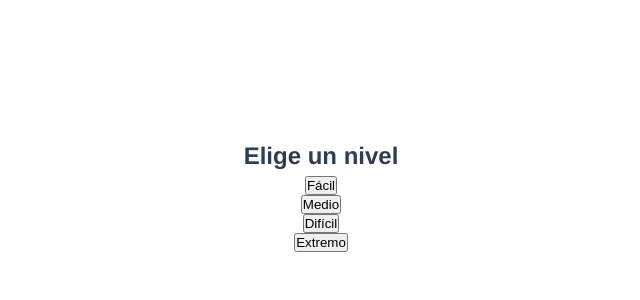
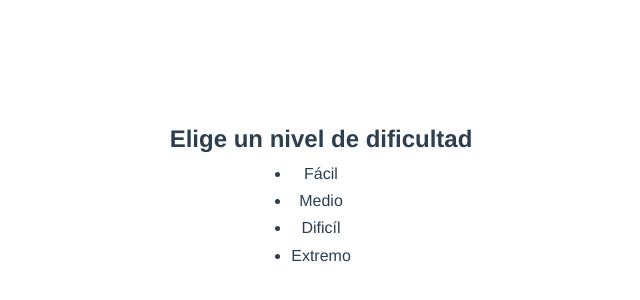
Before and after one commit to pilarrus/sudokers-front, a Vue app: page /#/levels in a window 1280 px wide. Shown: the part 206-506 px from the top of the page, without its empty margins (319-959 px from the left). Built offline with nearby package versions, Linux system fonts and the light colour scheme.

Commit message:
[Levels] Added Level component

```diff
--- a/src/router.js
+++ b/src/router.js
@@ -32,7 +32,7 @@ export default new Router({
       component: Levels
     },
     {
-      path: "/newOrResume",
+      path: "/newOrResume/",
       name: "newOrResume",
       component: NewOrResume
     },
--- a/src/views/Levels.vue
+++ b/src/views/Levels.vue
@@ -1,16 +1,47 @@
 <template>
-    <form action="#" method="post" class="levels">
-        <h2>Elige un nivel</h2>
-        <button class="levels-easy pointer" name="level" value="easy">Fácil</button>
-        <button class="levels-medium pointer" name="level" value="medium">Medio</button>
-        <button class="levels-difficult pointer" name="level" value="difficult">Difícil</button>
-        <button class="levels-extreme pointer" name="level" value="extreme">Extremo</button>
-    </form>
+    <div class="levels">
+        <h2>Elige un nivel de dificultad</h2>
+        <ul>
+            <li v-for="level in levels" :key="level.text" v-on:click="actions(level)">
+                <Level v-bind:level="level.text" />
+            </li>
+        </ul>
+    </div>
 </template>
 
 <script>
+  import Level from "../components/Level.vue";
+  import router from "../router";
+
   export default {
-    name: "Levels"
+    name: "Levels",
+    components: {
+      Level
+    },
+    data() {
+      return {
+        levels: [
+          { name: "easy", text: "Fácil" },
+          { name: "medium", text: "Medio" },
+          { name: "difficult", text: "Dificíl" },
+          { name: "easy", text: "Extremo" }
+        ],
+        levelChoice: null
+      }
+    },
+    methods: {
+      setLevel: function (levelChoice) {
+        this.levelChoice = levelChoice;
+        console.log("levelChoice: ", this.levelChoice);
+      },
+      redirect: function () {
+        router.push({ path: "/newOrResume" });
+      },
+      actions: function (levelChoice) {
+        this.setLevel(levelChoice);
+        this.redirect();
+      }
+    }
   }
 </script>
 
```
